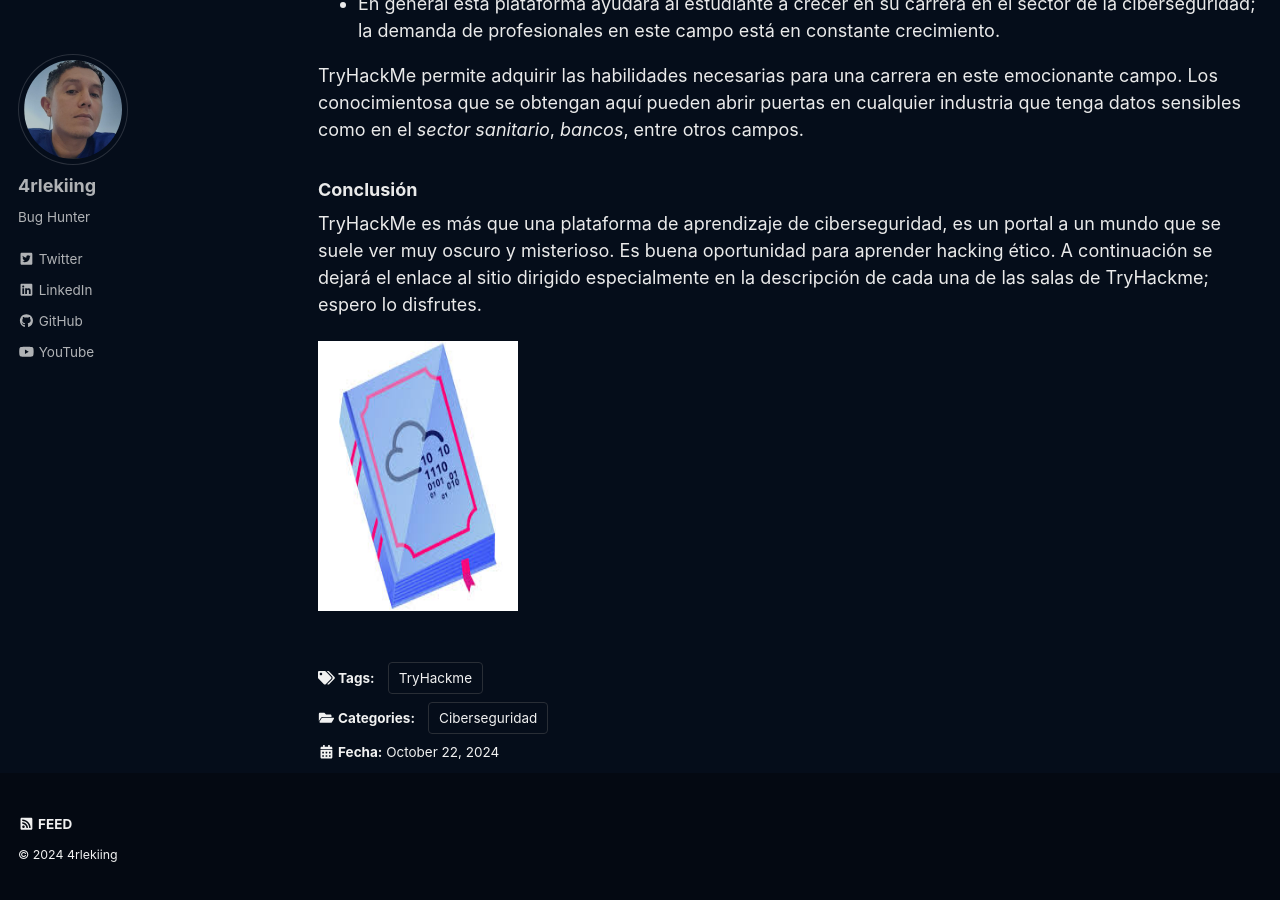
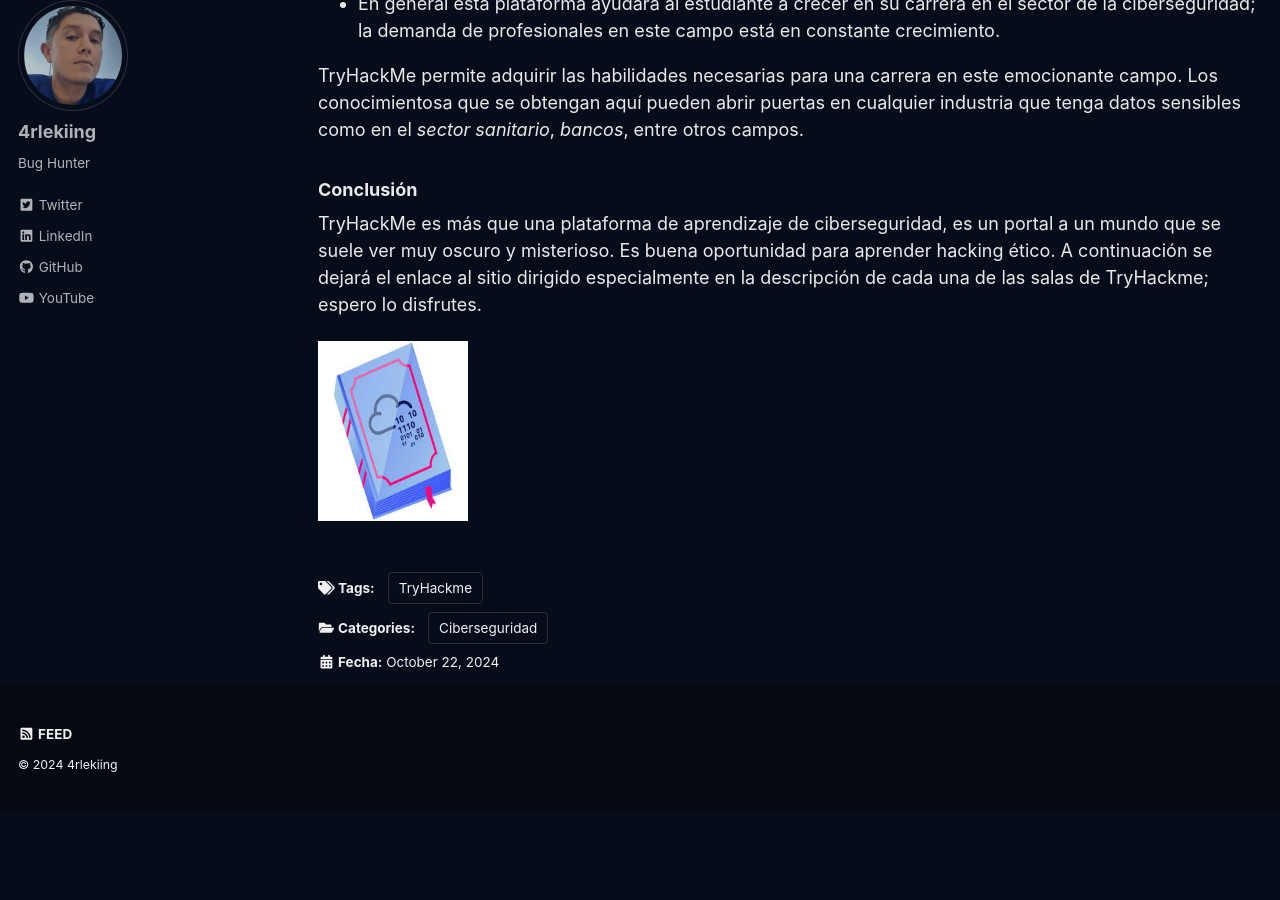
Before and after one commit to 4rleki-ing/4rleki-ing.github.io, a Jekyll site: the page built from _posts/2024-01-29-TryHackme.md, in a window 1280 px wide and 900 px high, scrolled down 1938 px. Built offline with Jekyll 4.4.1, drawn with Linux system fonts in a browser that asks for light colours; cached includes are drawn as plain includes; a script that is not in the unit is left out; after the commit the page ends 2748 px from its top, so only the background shows below that.

Commit message:
Update 2024-01-29-TryHackme.md

```diff
--- a/_posts/2024-01-29-TryHackme.md
+++ b/_posts/2024-01-29-TryHackme.md
@@ -43,5 +43,5 @@
 A continuación se dejará el enlace al sitio dirigido especialmente en la descripción de cada una de las salas de TryHackme; espero lo disfrutes.
 
 <a href="https://tryhackme.4kiing.net/">
-  <img src="/assets/images/TryHackme/Apertura.jpg" alt="Ingreso" style="width:200px;height:270px;">
+  <img src="/assets/images/TryHackme/Apertura.jpg" alt="Ingreso" style="width:150px;height:180px;">
 </a>
```
